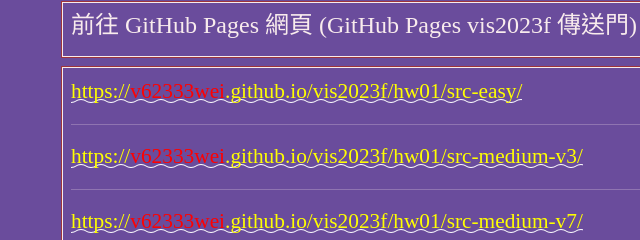
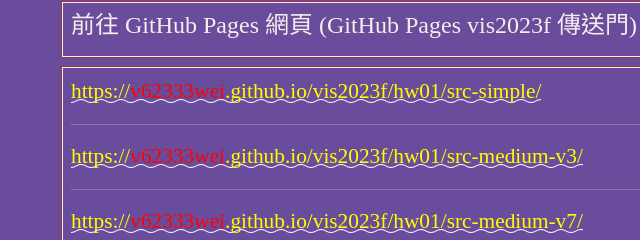
Before and after one commit to v62333wei/vis2023f, a plain HTML site: page hw01/index.html in a window 1280 px wide. Shown: the part 477-717 px from the top of the page, 3-643 px from the left. Drawn offline with nearby package versions, Linux system fonts and the light colour scheme; a web font is replaced by a local one.

Commit message:
Add files via upload

```diff
--- a/hw01/index.html
+++ b/hw01/index.html
@@ -215,7 +215,7 @@
     <!-- ------------------------------------------------>
     <div class="row hw12">
       <div class="col-md-12 twenty">
-        <a href="https://v62333wei.github.io/vis2023f/hw01/src-easy/index.html">https://<span style="color:red;">v62333wei</span>.github.io/vis2023f/hw01/src-easy/</a>
+        <a href="https://v62333wei.github.io/vis2023f/hw01/src-simple/index.html">https://<span style="color:red;">v62333wei</span>.github.io/vis2023f/hw01/src-simple/</a>
         <hr>
         <a href="https://v62333wei.github.io/vis2023f/hw01/src-medium-v3/index.html">https://<span style="color:red;">v62333wei</span>.github.io/vis2023f/hw01/src-medium-v3/</a>
         <hr>
```
